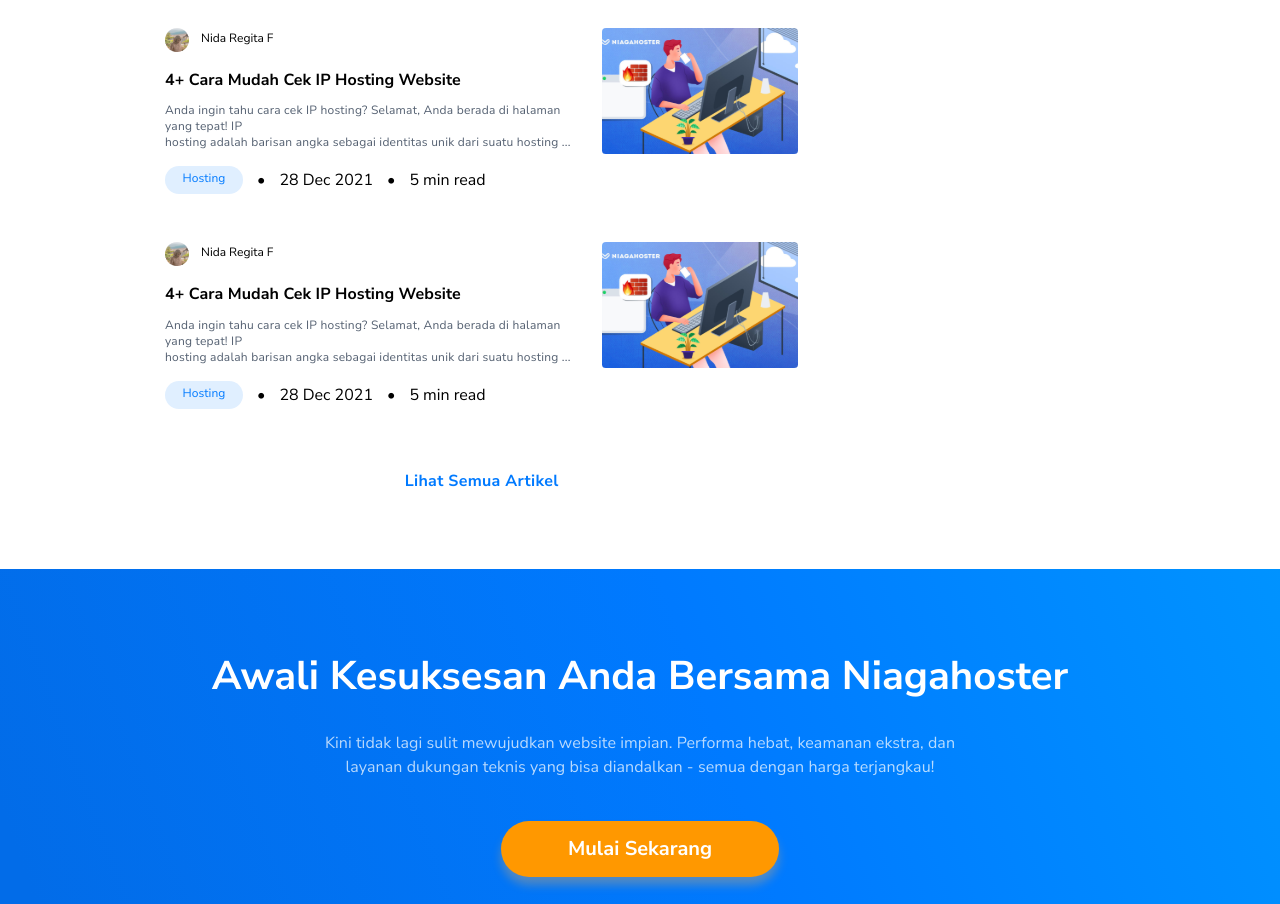
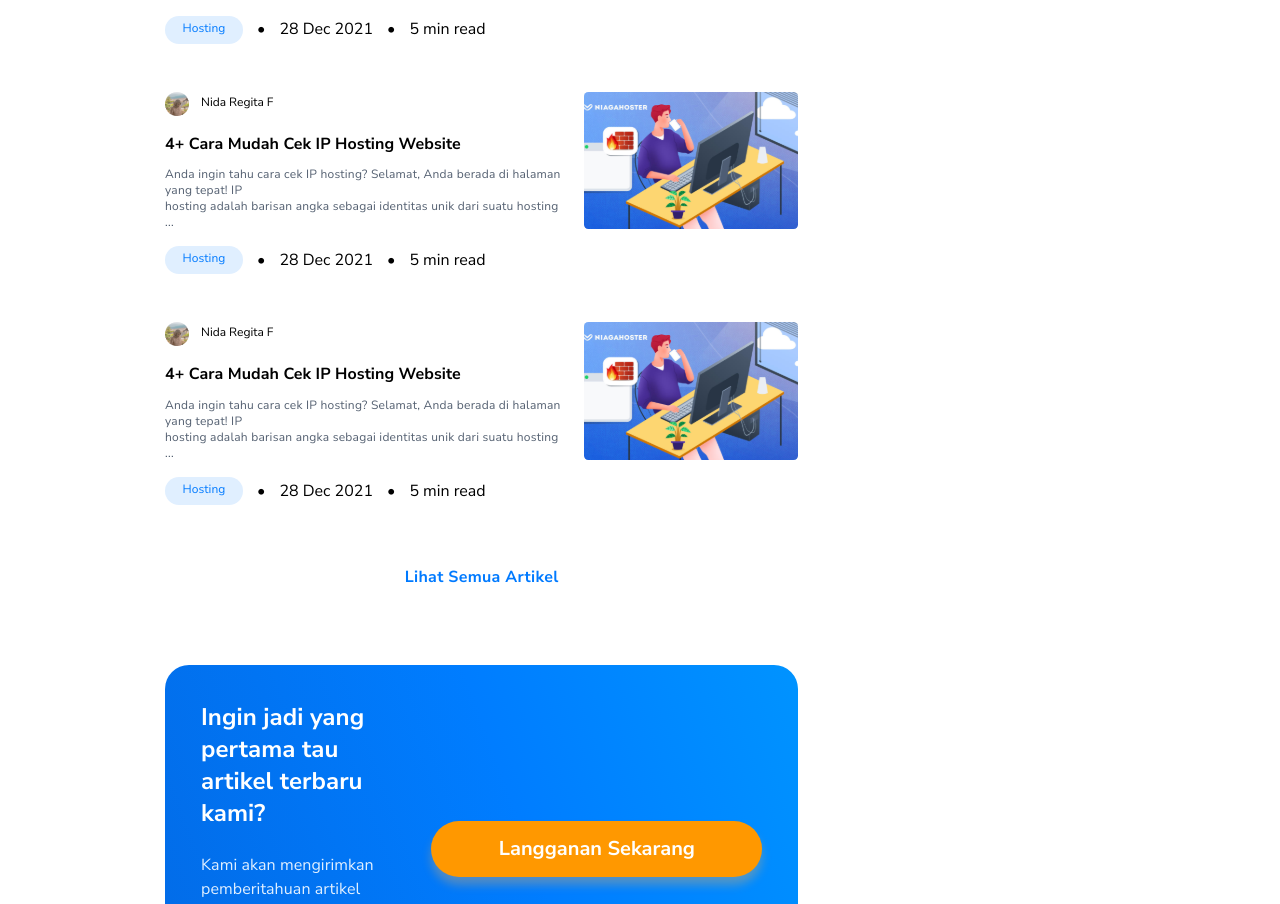
Before and after one commit to alaqsaka/NH-UIengineer-test, a Next.js app: page / in a window 1280 px wide. Shown: the part 1896-2800 px from the top of the page. Built offline with nearby package versions, Linux system fonts and the light colour scheme.

Commit message:
feat: create subs banner

```diff
--- a/src/components/atoms/Blog/index.js
+++ b/src/components/atoms/Blog/index.js
@@ -5,8 +5,9 @@ import Image from "next/image";
 export default function Blog(props) {
   // console.log("props dari blog", props);
   const BlogCard = styled.div`
-    display: grid;
-    grid-template-columns: auto auto;
+    display: flex;
+    flex-direction: row;
+    justify-content: space-between;
     gap: 20px;
     margin-bottom: 48px;
   `;
--- a/src/components/atoms/ButtonOrange/index.js
+++ b/src/components/atoms/ButtonOrange/index.js
@@ -16,6 +16,7 @@ export default function ButtonOrange(props, { children }) {
     font-weight: 700;
     font-size: 20px;
     line-height: 32px;
+    cursor: pointer;
   `;
 
   return <Button>{props.children}</Button>;
--- /dev/null
+++ b/src/components/molecules/SubscriptionBanner/SubscriptionBannerStyles.js
@@ -0,0 +1,43 @@
+import styled from "styled-components";
+
+export const Container = styled.div`
+  display: flex;
+  flex-direction: row;
+  justify-content: space-between;
+  gap: 46px;
+
+  padding: 36px;
+  background: linear-gradient(
+    249.77deg,
+    #0094ff -1.99%,
+    #007dff 43.52%,
+    #026ce8 95.86%
+  );
+  border-radius: 24px;
+  margin-bottom: 80px;
+`;
+
+export const Text = styled.h3`
+  font-size: 24px;
+  font-style: normal;
+  font-weight: 700;
+  line-height: 32px;
+  letter-spacing: 0.0025em;
+  text-align: left;
+  color: #ffffff;
+  margin-bottom: 24px;
+`;
+
+export const SmallText = styled.p`
+  font-size: 16px;
+  font-style: normal;
+  font-weight: 400;
+  line-height: 24px;
+  letter-spacing: 0.005em;
+  text-align: left;
+  color: rgba(224, 239, 255, 1);
+`;
+
+export const Col2 = styled.div`
+  align-self: center;
+`;
--- /dev/null
+++ b/src/components/molecules/SubscriptionBanner/index.js
@@ -0,0 +1,25 @@
+import React from "react";
+import ButtonOrange from "../../atoms/ButtonOrange";
+import { Container, Text, SmallText, Col2 } from "./SubscriptionBannerStyles";
+
+export default function SubscriptionBanner(props) {
+  return (
+    <Container>
+      <div>
+        <Text>
+          Ingin jadi yang pertama tau <br /> artikel terbaru kami?
+        </Text>
+        <SmallText>
+          Kami akan mengirimkan pemberitahuan artikel <br /> terbaru kami
+          melalui email Anda. Ingin <br /> mendapatkan pemberitahuan?
+        </SmallText>
+      </div>
+
+      <Col2>
+        <ButtonOrange width={331} height="56">
+          Langganan Sekarang
+        </ButtonOrange>
+      </Col2>
+    </Container>
+  );
+}
--- a/src/components/organisms/BlogSection/index.js
+++ b/src/components/organisms/BlogSection/index.js
@@ -2,6 +2,7 @@ import React from "react";
 import { Container, BlogDiv } from "./BlogSectionStyles";
 import Article from "../../molecules/Article";
 import { Articles, Articles2 } from "../../../constants/constants";
+import SubscriptionBanner from "../../molecules/SubscriptionBanner";
 
 export default function BlogSection(props) {
   return (
@@ -10,6 +11,7 @@ export default function BlogSection(props) {
         <div>
           <Article data={Articles}></Article>
           <Article data={Articles2}></Article>
+          <SubscriptionBanner />
         </div>
         <div>kolom2</div>
       </BlogDiv>
--- a/src/pages/index.js
+++ b/src/pages/index.js
@@ -9,6 +9,7 @@ const Home = () => {
   return (
     <Layout>
       <BlogSection />
+
       <BannerContainer />
     </Layout>
   );
```
